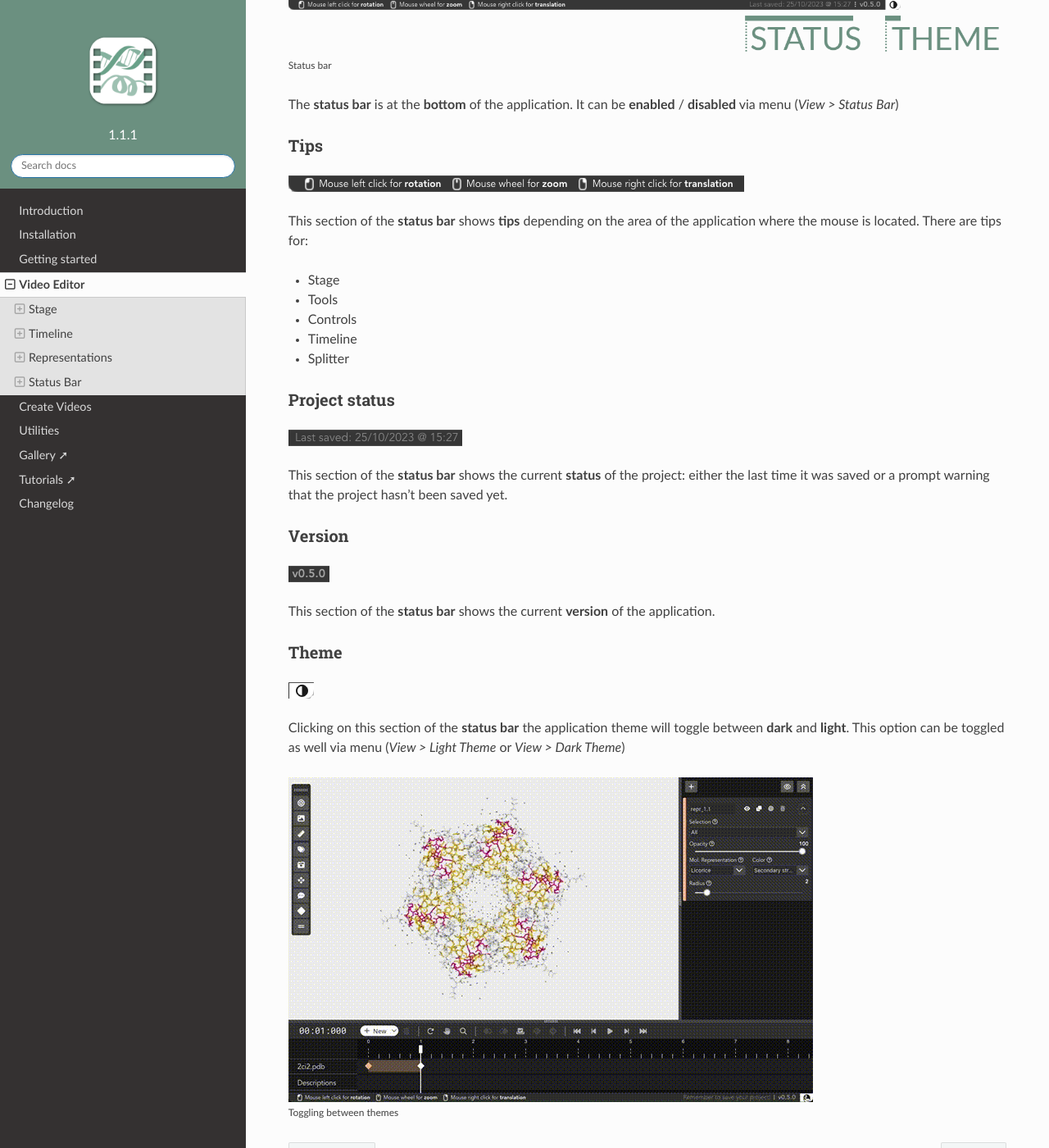
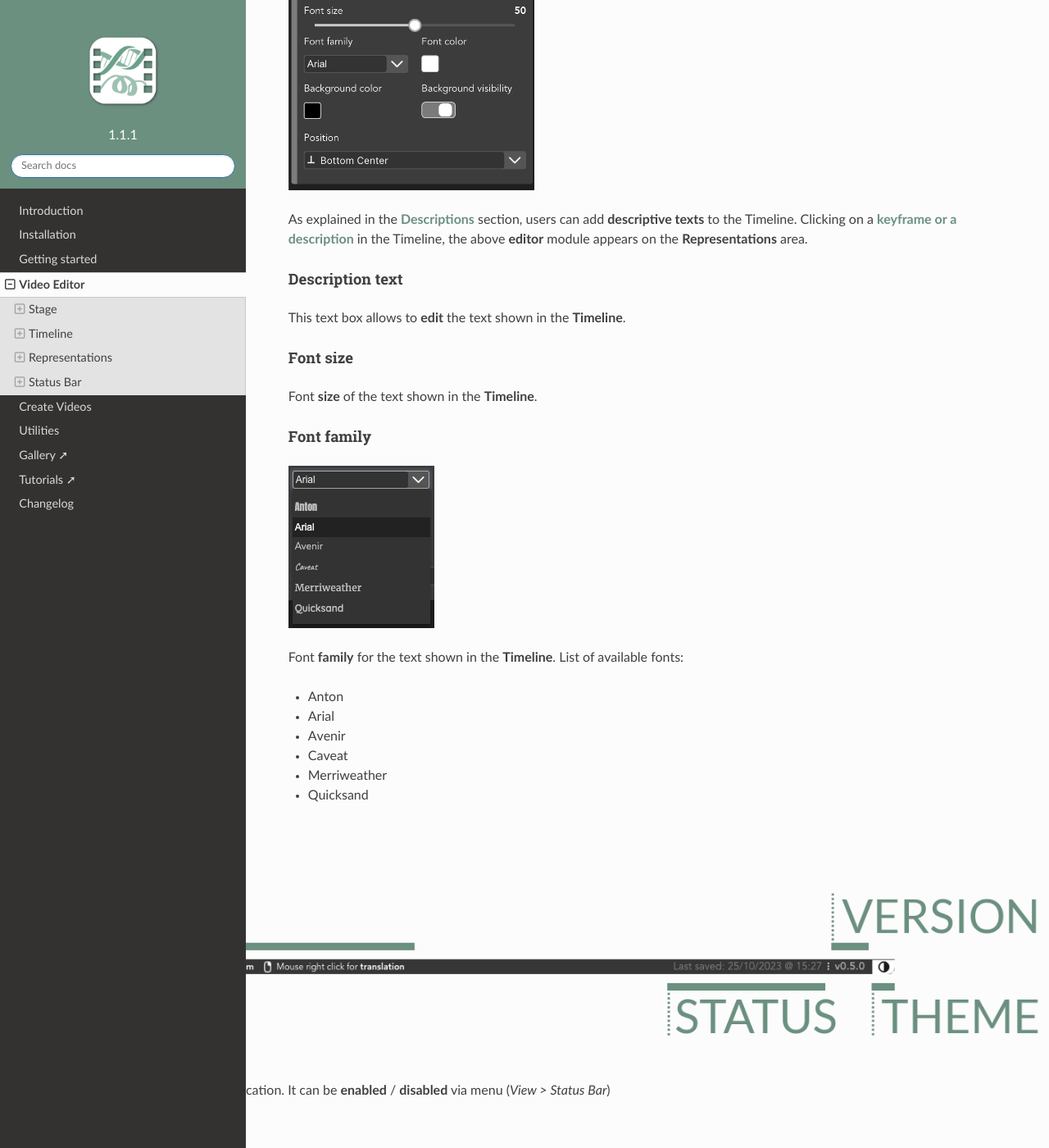
Before and after one commit to gbayarri/biomovies_documentation, a Sphinx documentation site: the page built from docs/source/interface.md, in a window 1280 px wide and 1400 px high, scrolled down 34604 px. Shown: the whole window at 82% size. Built offline with Sphinx 7.4.7 and the Read the Docs theme 2.0.0, drawn with Linux system fonts in a browser that asks for light colours.

Commit message:
Interface > Representations > Descriptions

```diff
--- a/docs/source/interface.md
+++ b/docs/source/interface.md
@@ -688,6 +688,34 @@
 
 Adjust the selected clip in **Timeline** size with the **trajectory lenght**. Beside the switch button there is a **text** that, dynamically, updates the **number of frames** of the trajectory after modifying the **range** and the **time of the clip** in ms after modifying **step** and / or **timeout**.
 
+### Descriptions
+
+<img src="_static/interface/representations/representations02.png" style="max-width:300px;" />
+</div>
+
+As explained in the [**Descriptions**](#descriptions) section, users can add **descriptive texts** to the Timeline. Clicking on a [**keyframe or a description**](#timeline-editor) in the Timeline, the above **editor** module appears on the **Representations** area.
+
+#### Description text
+
+This text box allows to **edit** the text shown in the **Timeline**.
+
+#### Font size
+
+Font **size** of the text shown in the **Timeline**.
+
+#### Font family
+
+<img src="_static/interface/representations/descriptions/descriptions01.png" />
+
+Font **family** for the text shown in the **Timeline**. List of available fonts:
+
+* Anton
+* Arial
+* Avenir
+* Caveat
+* Merriweather
+* Quicksand
+
 
 
 ## Status Bar
```
